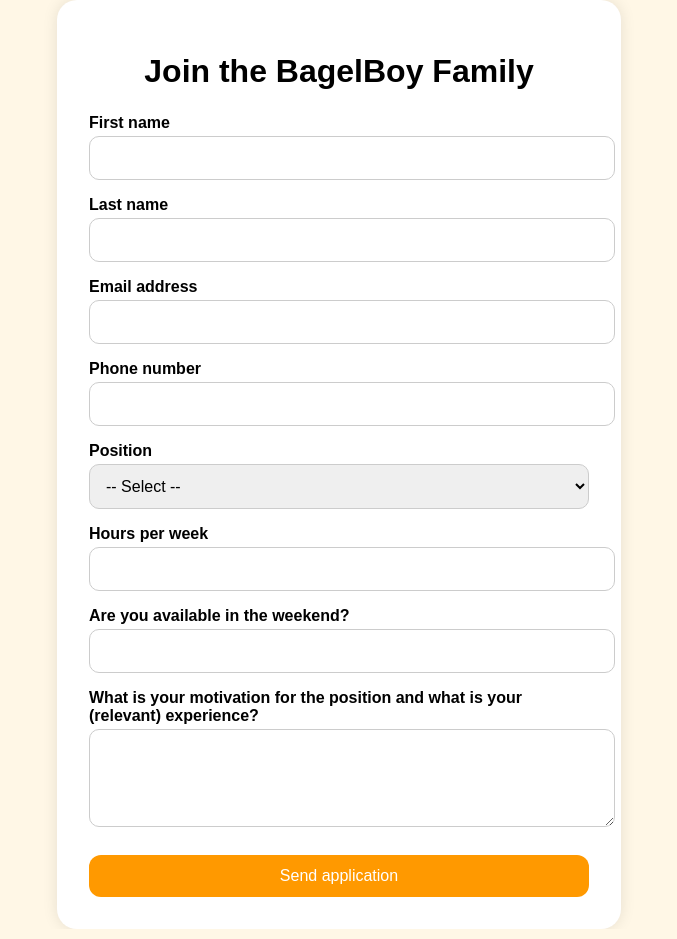
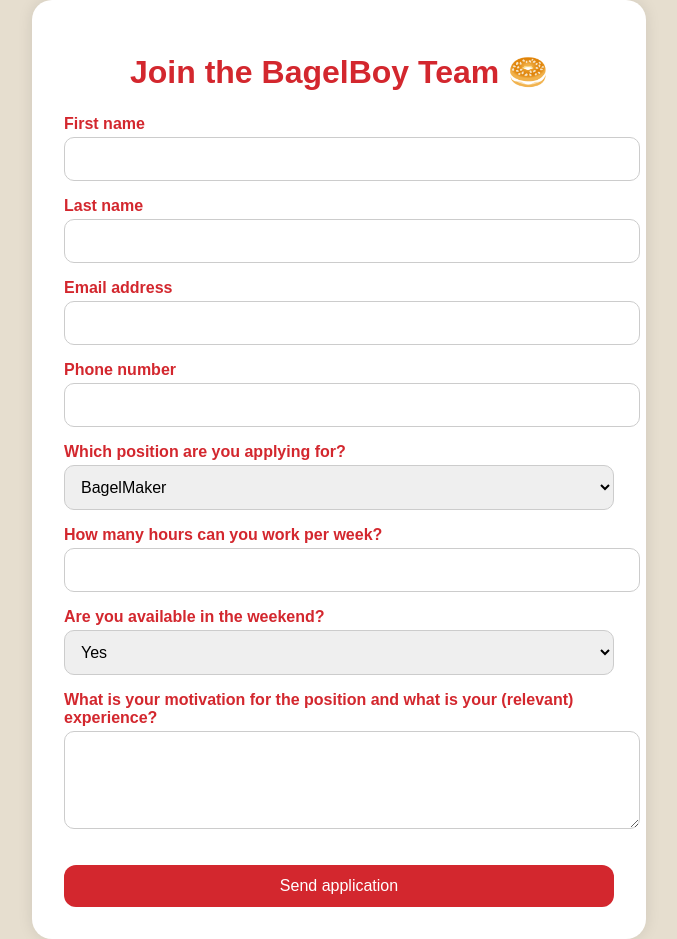
Before and after one commit to Joepheusschen/BagelBoy-Backend, a Flask app: page / in a window 1280 px wide. Shown: the whole page, without its empty margins (301-978 px from the left). Run offline with Flask 3, Linux system fonts and the light colour scheme; parts of the project's set-up code (start-up, migrations or seed data) failed here and were passed over.

Commit message:
Update index.html

```diff
--- a/templates/index.html
+++ b/templates/index.html
@@ -5,13 +5,14 @@
   <title>Apply at BagelBoy</title>
   <style>
     body {
-      background-color: #fff7e6;
-      font-family: 'Arial Rounded MT Bold', sans-serif;
+      background-color: #e6decf;
+      font-family: 'Gotham', sans-serif;
       display: flex;
       justify-content: center;
       align-items: center;
       min-height: 100vh;
       margin: 0;
+      color: #d3272e;
     }
     form {
       background: white;
@@ -19,7 +20,7 @@
       border-radius: 20px;
       box-shadow: 0 0 15px rgba(0,0,0,0.1);
       width: 100%;
-      max-width: 500px;
+      max-width: 550px;
     }
     h1 {
       text-align: center;
@@ -30,7 +31,7 @@
       margin-top: 1rem;
       font-weight: bold;
     }
-    input, textarea, select {
+    input, select, textarea {
       width: 100%;
       padding: 0.75rem;
       margin-top: 0.25rem;
@@ -40,8 +41,8 @@
       font-size: 1rem;
     }
     button {
-      margin-top: 1.5rem;
-      background-color: #ff9900;
+      margin-top: 2rem;
+      background-color: #d3272e;
       color: white;
       padding: 0.75rem 1.5rem;
       border: none;
@@ -51,13 +52,13 @@
       width: 100%;
     }
     button:hover {
-      background-color: #e88a00;
+      background-color: #b01f24;
     }
   </style>
 </head>
 <body>
   <form method="POST" action="/submit">
-    <h1>Join the BagelBoy Family</h1>
+    <h1>Join the BagelBoy Team 🥯</h1>
 
     <label for="first_name">First name</label>
     <input type="text" id="first_name" name="first_name" required>
@@ -71,19 +72,21 @@
     <label for="phone">Phone number</label>
     <input type="text" id="phone" name="phone" required>
 
-    <label for="position">Position</label>
+    <label for="position">Which position are you applying for?</label>
     <select id="position" name="position" required>
-      <option value="">-- Select --</option>
       <option value="BagelMaker">BagelMaker</option>
       <option value="Barista">Barista</option>
       <option value="Baker">Baker</option>
     </select>
 
-    <label for="hours">Hours per week</label>
+    <label for="hours">How many hours can you work per week?</label>
     <input type="text" id="hours" name="hours" required>
 
     <label for="weekend">Are you available in the weekend?</label>
-    <input type="text" id="weekend" name="weekend" required>
+    <select id="weekend" name="weekend" required>
+      <option value="Yes">Yes</option>
+      <option value="No">No</option>
+    </select>
 
     <label for="motivation">What is your motivation for the position and what is your (relevant) experience?</label>
     <textarea id="motivation" name="motivation" rows="4" required></textarea>
```
